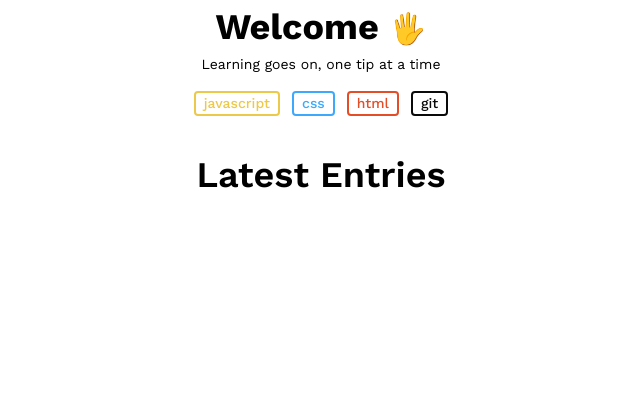
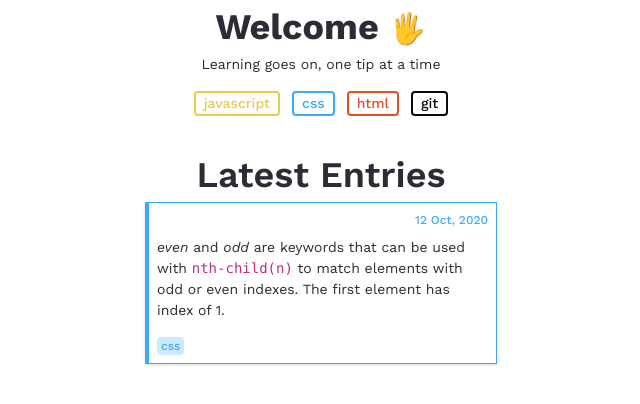
Before and after one commit to AgkTF/micro-blog, a Next.js app: page / in a window 1280 px wide. Shown: the top 404 px of the page, without its empty margins (319-959 px from the left). Built offline with nearby package versions, Linux system fonts and the light colour scheme.

Commit message:
Animate the hand + add code for the card component.

```diff
--- a/components/Card/Card.js
+++ b/components/Card/Card.js
@@ -1,14 +1,24 @@
 const Card = ({ date, content, tag }) => {
   return (
-    <div>
-      <div>
-        <span></span>
+    <div
+      className={`p-2 w-72 xs:w-88 border border-l-4 border-${tag} flex flex-col shadow`}
+    >
+      <div className={`self-end font-medium text-xs text-${tag}`}>
+        <span>12 Oct, 2020</span>
       </div>
-      <div>
-        <p></p>
-      </div>
-      <div>
-        <div></div>
+
+      <p className="mt-2 text-sm">
+        <em>even</em> and <em>odd</em> are keywords that can be used with{' '}
+        <span className="font-mono text-pink-700">nth-child(n)</span> to match
+        elements with odd or even indexes. The first element has index of 1.
+      </p>
+
+      <div className="mt-4 flex justify-between items-center">
+        <div
+          className={`px-1 rounded bg-${tag}-light text-${tag} text-xs font-medium`}
+        >
+          {tag}
+        </div>
         <div></div>
       </div>
     </div>
--- a/pages/index.js
+++ b/pages/index.js
@@ -1,10 +1,11 @@
 import Head from 'next/head';
 import Navbar from '../components/Navbar/Navbar';
 import Link from 'next/link';
+import Card from '../components/Card/Card';
 
 export default function Home() {
   return (
-    <div className="mx-auto font-work">
+    <div className="mx-auto font-work text-text">
       <Head>
         <title>Learning tidbits | Home</title>
         <link rel="icon" href="/favicon.ico" />
@@ -15,7 +16,10 @@ export default function Home() {
 
       <section className="flex flex-col justify-center items-center text-center">
         <h1 className="font-bold text-3xl sm:text-4xl">
-          Welcome <span className="text-2xl sm:text-3xl">🖐</span>
+          Welcome{' '}
+          <span className="inline-block text-2xl sm:text-3xl animate-wiggle">
+            🖐
+          </span>
         </h1>
         <p className="text-xs xs:text-sm">
           Learning goes on, one tip at a time
@@ -41,6 +45,8 @@ export default function Home() {
         <h2 className="font-semibold text-2xl xs:text-3xl md:text-4xl">
           Latest Entries
         </h2>
+
+        <Card tag="css" />
       </main>
     </div>
   );
--- a/tailwind.config.js
+++ b/tailwind.config.js
@@ -16,6 +16,7 @@ module.exports = {
       spacing: {
         72: '18rem',
         80: '20rem',
+        88: '22rem',
       },
       fontFamily: {
         work: 'Work Sans',
@@ -24,6 +25,7 @@ module.exports = {
         tiny: '0.625rem',
       },
       colors: {
+        text: '#2B2C34',
         css: {
           default: '#3da9fc',
           light: '#CEE9FE',
@@ -42,8 +44,19 @@ module.exports = {
         },
         offWhite: '#FFFFFE',
       },
+      keyframes: {
+        wiggle: {
+          '0%, 100%': { transform: 'rotate(-5deg)' },
+          '50%': { transform: 'rotate(5deg)' },
+        },
+      },
+      animation: {
+        wiggle: 'wiggle 1s ease-in-out infinite',
+      },
     },
   },
-  variants: {},
+  variants: {
+    boxShadow: ['responsive', 'hover', 'focus', 'active', 'group-hover'],
+  },
   plugins: [],
 };
```
